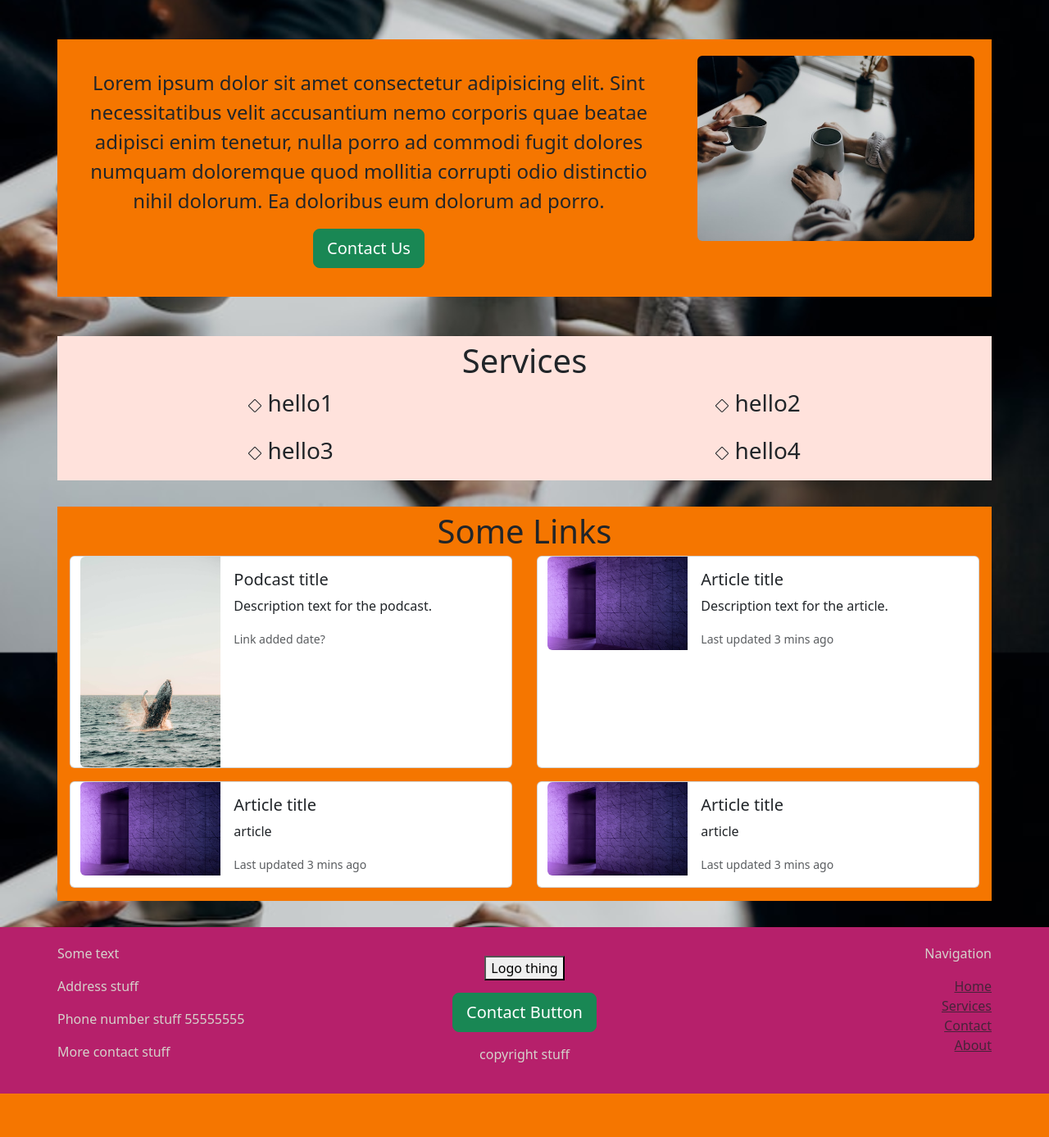
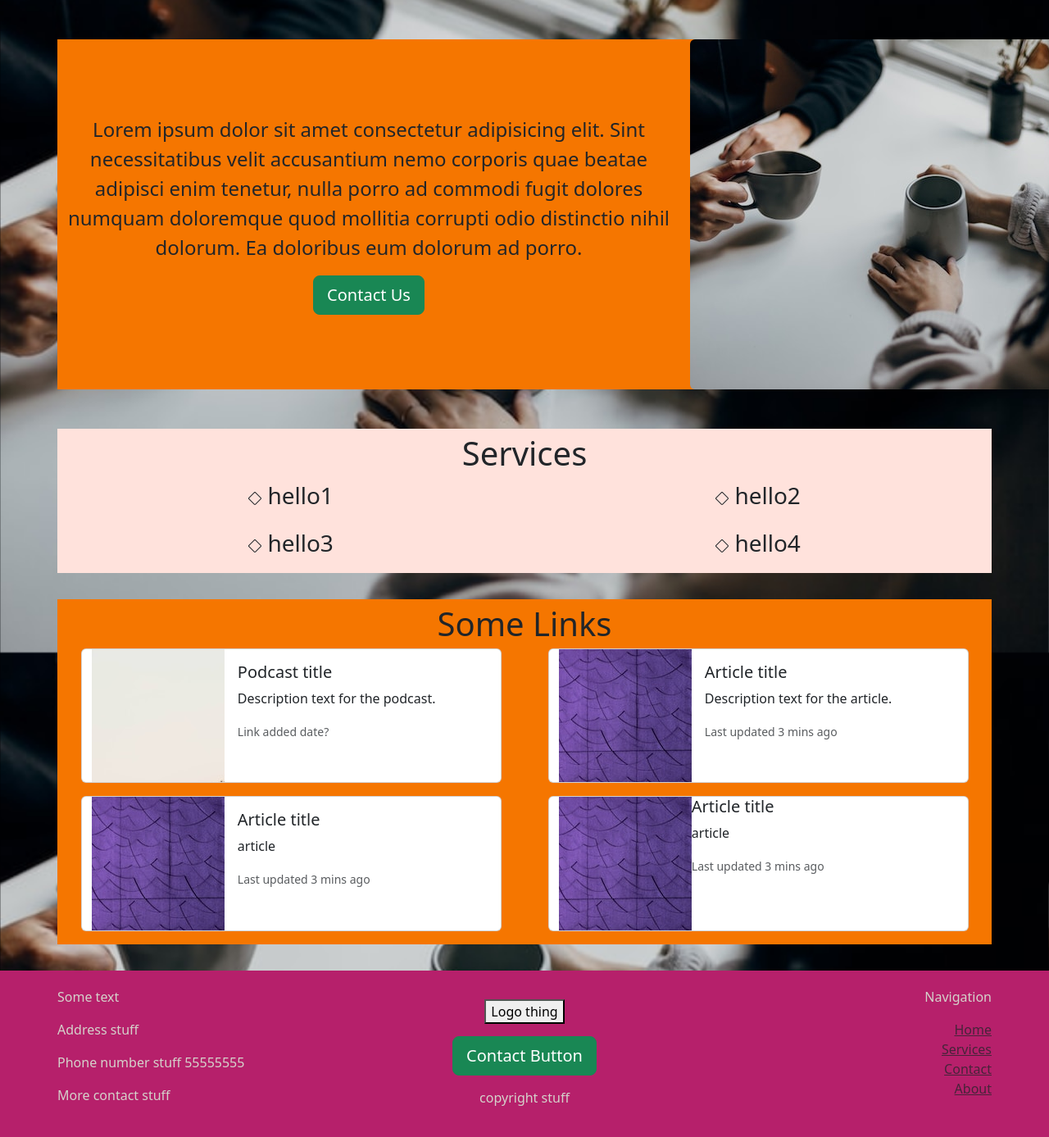
Before and after one commit to alexray113/empower-website-new, a Flask app: page / in a window 1280 px wide; the page is wider, and only the part inside the window is pictured. Shown: the part 58-1445 px from the top of that part at 82% size. Before the commit the page ends 1392 px from the top of that part, so only its background shows below. Run offline with Flask 3, Linux system fonts and the light colour scheme.

Commit message:
tightened up styling on cards on index.html with object cover and standard sizing

```diff
--- a/static/index.css
+++ b/static/index.css
@@ -1,6 +1,18 @@
 /* ============ homepage styling ============ */
 
-#homepage-row-1-div-1 {
+.card {
+    max-width: 45%;
+}
+
+.img-wrapper {
+    aspect-ratio: 1/1;
+    overflow: hidden;
+    display: flex;
+    justify-content: center;
+    align-items: center;
+}
+
+/* #homepage-row-1-div-1 {
     justify-content: center;
     padding: 35px;
 }
@@ -11,7 +23,7 @@
     margin: 20px;
 }
 
-/* .homepage-podcast-link-wrapper img {
+.homepage-podcast-link-wrapper img {
     height: 300px;
     width: auto;
 }
@@ -23,9 +35,9 @@
 .homepage-links-wrapper img {
     height: 100px;
     width: 100px;
-}
+} */
 
-@media (max-width: 768px) {
+/* @media (max-width: 768px) {
     .homepage-podcast-link-wrapper img {
         justify-self: center;
     }
--- a/static/styles.css
+++ b/static/styles.css
@@ -1,4 +1,8 @@
 /* ============ utilities styling ============ */
+
+* {
+  box-sizing: border-box;
+}
 
 .orange-bg-color {
     background-color: #f57600;
--- a/templates/index.html
+++ b/templates/index.html
@@ -24,7 +24,7 @@
     <div class="col-12 order-1 col-sm-4 order-sm-2" id="homepage-row-1-div-2">
       <img
         src="/static/img/priscilla-du-preez-K8XYGbw4Ahg-unsplash.jpg"
-        class="img-fluid rounded mx-auto d-block"
+        class=" rounded mx-auto d-block"
         alt=""
       />
     </div>
@@ -108,83 +108,75 @@
     id="homepage-row-3"
   >
     <div class="text-center fs-1">Some Links</div>
-    <div class="card mb-3" style="max-width: 540px">
+    <div class="card mb-3">
       <div class="row g-0">
-        <div class="col-md-4">
+        <div class="img-wrapper col-md-4">
           <img
             src="static/img/nima-sarram-4JMOnj7NFKM-unsplash.jpg"
-            class="img-fluid rounded-start"
+            class="object-fit-cover rounded-start"
             alt="..."
           />
         </div>
-        <div class="col-md-8">
-          <div class="card-body">
+          <div class="card-body col-md-8">
             <h5 class="card-title">Podcast title</h5>
             <p class="card-text">Description text for the podcast.</p>
             <p class="card-text">
               <small class="text-muted">Link added date?</small>
             </p>
           </div>
-        </div>
       </div>
     </div>
-    <div class="card mb-3" style="max-width: 540px">
+    <div class="card mb-3">
       <div class="row g-0">
-        <div class="col-md-4">
+        <div class="img-wrapper col-md-4">
           <img
             src="static/img/leo-maverick-O65TY4EAgQ0-unsplash.jpg"
-            class="img-fluid rounded-start"
+            class="object-fit-cover rounded-start"
             alt="..."
           />
         </div>
-        <div class="col-md-8">
-          <div class="card-body">
+          <div class="card-body col-md-8">
             <h5 class="card-title">Article title</h5>
             <p class="card-text">Description text for the article.</p>
             <p class="card-text">
               <small class="text-muted">Last updated 3 mins ago</small>
             </p>
           </div>
-        </div>
       </div>
     </div>
-    <div class="card mb-3" style="max-width: 540px">
+    <div class="card mb-3">
       <div class="row g-0">
-        <div class="col-md-4">
+        <div class="img-wrapper col-md-4"">
           <img
             src="static/img/leo-maverick-O65TY4EAgQ0-unsplash.jpg"
-            class="img-fluid rounded-start"
+            class="object-fit-cover rounded-start"
             alt="..."
           />
         </div>
-        <div class="col-md-8">
-          <div class="card-body">
+          <div class="col-md-8 card-body">
             <h5 class="card-title">Article title</h5>
             <p class="card-text">article</p>
             <p class="card-text">
               <small class="text-muted">Last updated 3 mins ago</small>
             </p>
           </div>
-        </div>
       </div>
     </div>
-    <div class="card mb-3" style="max-width: 540px">
+    <div class="card mb-3">
       <div class="row g-0">
-        <div class="col-md-4">
+        <div class="img-wrapper col-md-4">
           <img
             src="static/img/leo-maverick-O65TY4EAgQ0-unsplash.jpg"
-            class="img-fluid rounded-start"
+            class="object-fit-cover rounded-start"
             alt="..."
           />
         </div>
-        <div class="col-md-8">
-          <div class="card-body">
+        <div class="col-md-8 ard-body">
             <h5 class="card-title">Article title</h5>
             <p class="card-text">article</p>
             <p class="card-text">
               <small class="text-muted">Last updated 3 mins ago</small>
             </p>
-          </div>
         </div>
       </div>
     </div>
```
